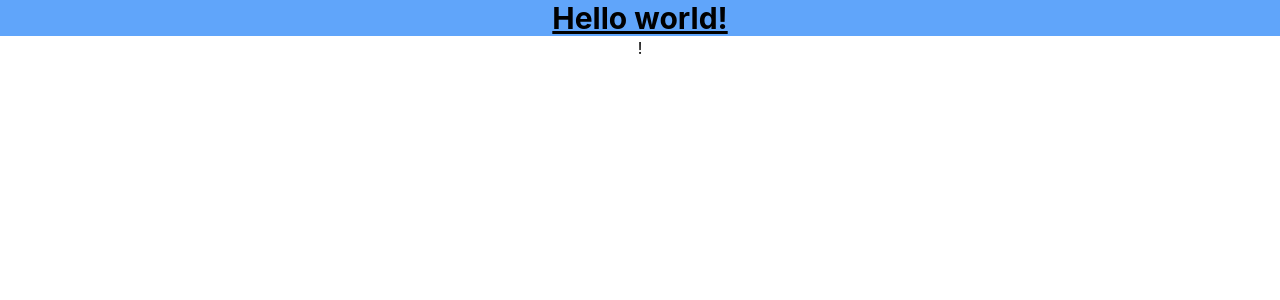
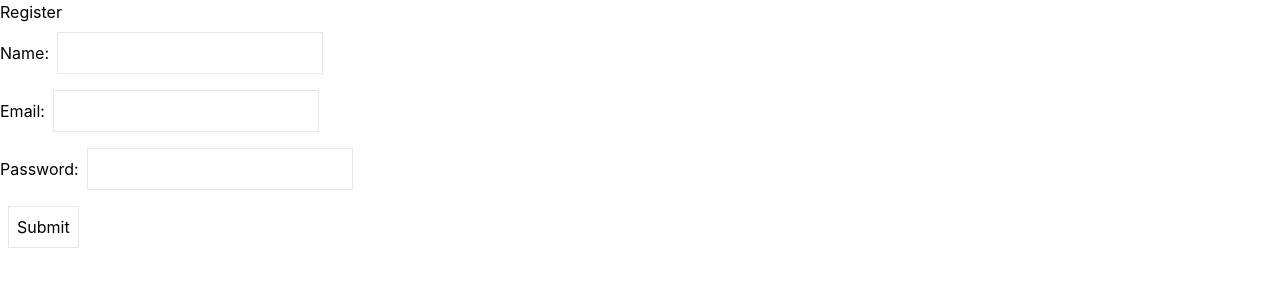
Before and after one commit to kjh311/mern-expense-tracker, a React (Create React App) app in the folder client/: page /register in a window 1280 px wide. Shown: the top 300 px of the page. Built offline with nearby package versions, Linux system fonts and the light colour scheme.

Commit message:
register and login

```diff
--- /dev/null
+++ b/client/src/components/Login.js
@@ -0,0 +1,53 @@
+import React, { useState } from "react";
+
+const Login = () => {
+  const [formData, setFormData] = useState({
+    email: "",
+    password: "",
+  });
+
+  const handleChange = (e) => {
+    setFormData({ ...formData, [e.target.name]: e.target.value });
+  };
+
+  const handleSubmit = async (e) => {
+    e.preventDefault();
+    // Handle the login API request here
+    const response = await fetch("http://localhost:5000/api/auth/login", {
+      method: "POST",
+      headers: {
+        "Content-Type": "application/json",
+      },
+      body: JSON.stringify(formData),
+    });
+    const data = await response.json();
+    console.log(data);
+  };
+
+  return (
+    <div>
+      <h2>Login</h2>
+      <form onSubmit={handleSubmit}>
+        <input
+          type="email"
+          name="email"
+          value={formData.email}
+          onChange={handleChange}
+          placeholder="Email"
+          required
+        />
+        <input
+          type="password"
+          name="password"
+          value={formData.password}
+          onChange={handleChange}
+          placeholder="Password"
+          required
+        />
+        <button type="submit">Login</button>
+      </form>
+    </div>
+  );
+};
+
+export default Login;
--- /dev/null
+++ b/client/src/components/Register.js
@@ -0,0 +1,70 @@
+import React, { useState } from "react";
+import axios from "axios";
+
+const Register = () => {
+  const [name, setName] = useState("");
+  const [email, setEmail] = useState("");
+  const [password, setPassword] = useState("");
+  const [message, setMessage] = useState("");
+
+  const handleSubmit = async (e) => {
+    e.preventDefault();
+
+    try {
+      const response = await axios.post(
+        "http://localhost:5000/api/auth/register",
+        {
+          name,
+          email,
+          password,
+        }
+      );
+      setMessage(response.data.message);
+    } catch (error) {
+      setMessage(
+        error.response ? error.response.data.error : "Something went wrong"
+      );
+    }
+  };
+
+  return (
+    <div>
+      <h2>Register</h2>
+      <form onSubmit={handleSubmit}>
+        <div>
+          <label>Name:</label>
+          <input
+            className="p-2 m-2 border"
+            type="text"
+            value={name}
+            onChange={(e) => setName(e.target.value)}
+          />
+        </div>
+        <div>
+          <label>Email:</label>
+          <input
+            className="p-2 m-2 border"
+            type="email"
+            value={email}
+            onChange={(e) => setEmail(e.target.value)}
+          />
+        </div>
+        <div>
+          <label>Password:</label>
+          <input
+            className="p-2 m-2 border"
+            type="password"
+            value={password}
+            onChange={(e) => setPassword(e.target.value)}
+          />
+        </div>
+        <button className="p-2 m-2 border" type="submit">
+          Submit
+        </button>
+      </form>
+      {message && <p>{message}</p>}
+    </div>
+  );
+};
+
+export default Register;
--- /dev/null
+++ b/client/src/components/Router.js
@@ -0,0 +1,26 @@
+// src/Router.js
+import React from "react";
+import {
+  BrowserRouter as Router,
+  Routes,
+  Route,
+  Switch,
+} from "react-router-dom";
+import Register from "./Register";
+import Login from "./Login";
+
+const AppRouter = () => {
+  return (
+    <Router>
+      <Routes>
+        {" "}
+        {/* Use Routes instead of Switch */}
+        <Route exact path="/register" element={<Register />} />{" "}
+        {/* Use element instead of component */}
+        <Route exact path="/login" element={<Login />} />
+      </Routes>
+    </Router>
+  );
+};
+
+export default AppRouter;
--- a/client/src/index.js
+++ b/client/src/index.js
@@ -3,11 +3,13 @@ import ReactDOM from "react-dom/client";
 import "./index.css";
 import App from "./App";
 import reportWebVitals from "./reportWebVitals";
+import AppRouter from "./components/Router";
 
 const root = ReactDOM.createRoot(document.getElementById("root"));
 root.render(
   <React.StrictMode>
-    <App />
+    {/* <App /> */}
+    <AppRouter />
   </React.StrictMode>
 );
 
```
